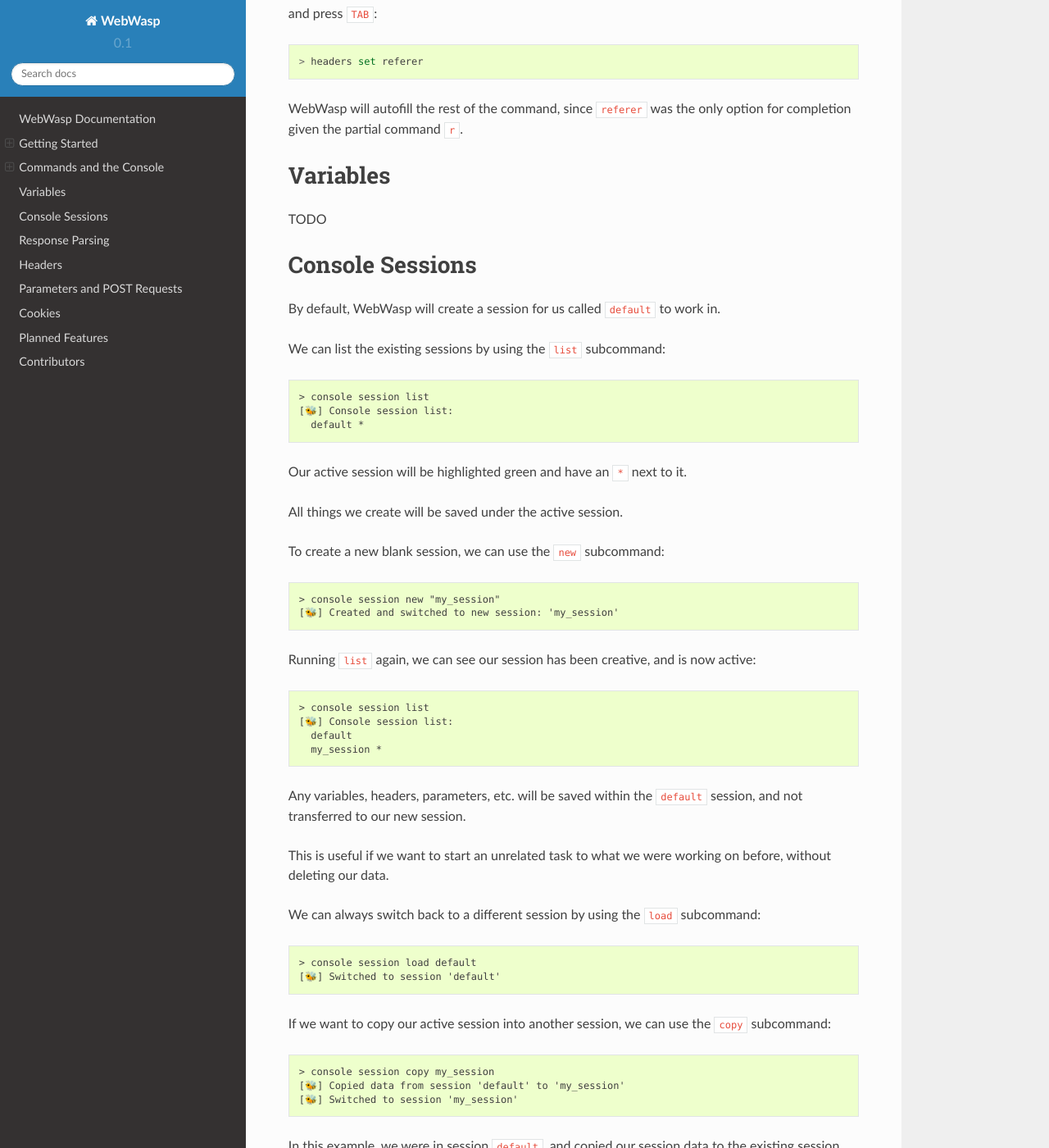
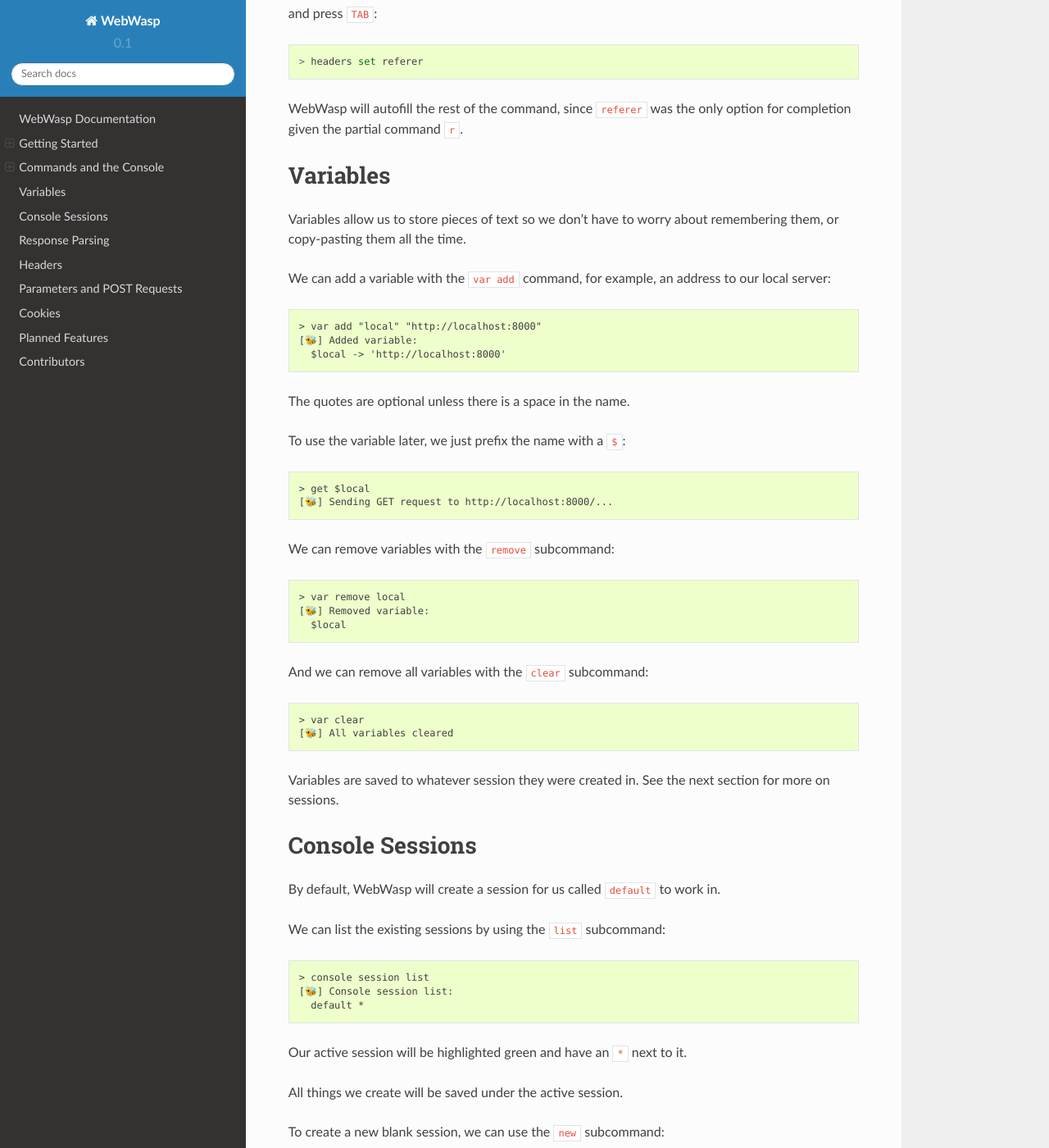
Before and after one commit to m-rosinsky/WebWasp, a Sphinx documentation site: the page built from docs/source/index.rst, in a window 1280 px wide and 1400 px high, scrolled down 4518 px. Shown: the whole window at 82% size. Built offline with Sphinx 7.4.7 and the Read the Docs theme 2.0.0, drawn with Linux system fonts in a browser that asks for light colours; some of the changed text lies outside the part shown.

Commit message:
Added variable section to docs

```diff
--- a/docs/source/index.rst
+++ b/docs/source/index.rst
@@ -241,7 +241,41 @@
 Variables
 =========
 
-TODO
+Variables allow us to store pieces of text so we don't have to worry about remembering them, or copy-pasting them all the time.
+
+We can add a variable with the ``var add`` command, for example, an address to our local server:
+
+.. code-block::
+
+  > var add "local" "http://localhost:8000"
+  [🐝] Added variable:
+    $local -> 'http://localhost:8000'
+
+The quotes are optional unless there is a space in the name.
+
+To use the variable later, we just prefix the name with a ``$``:
+
+.. code-block::
+
+  > get $local
+  [🐝] Sending GET request to http://localhost:8000/...
+
+We can remove variables with the ``remove`` subcommand:
+
+.. code-block::
+
+  > var remove local
+  [🐝] Removed variable:
+    $local
+
+And we can remove all variables with the ``clear`` subcommand:
+
+.. code-block::
+
+  > var clear
+  [🐝] All variables cleared
+
+Variables are saved to whatever session they were created in. See the next section for more on sessions.
 
 Console Sessions
 ================
@@ -336,6 +370,8 @@
 
 If we delete the ``default`` session, it will be recreated with blank data.
 
+When starting a new task within WebWasp, it's a good practice to create a new session for it.
+
 Response Parsing
 ================
 
```
